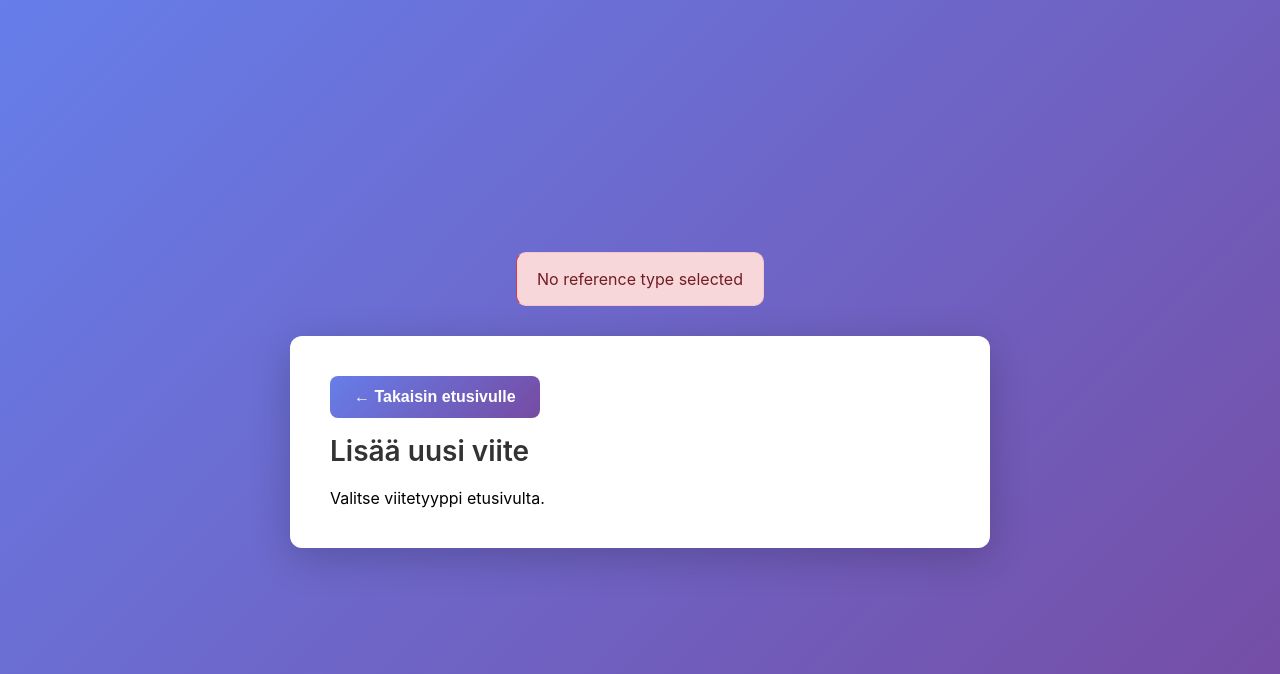
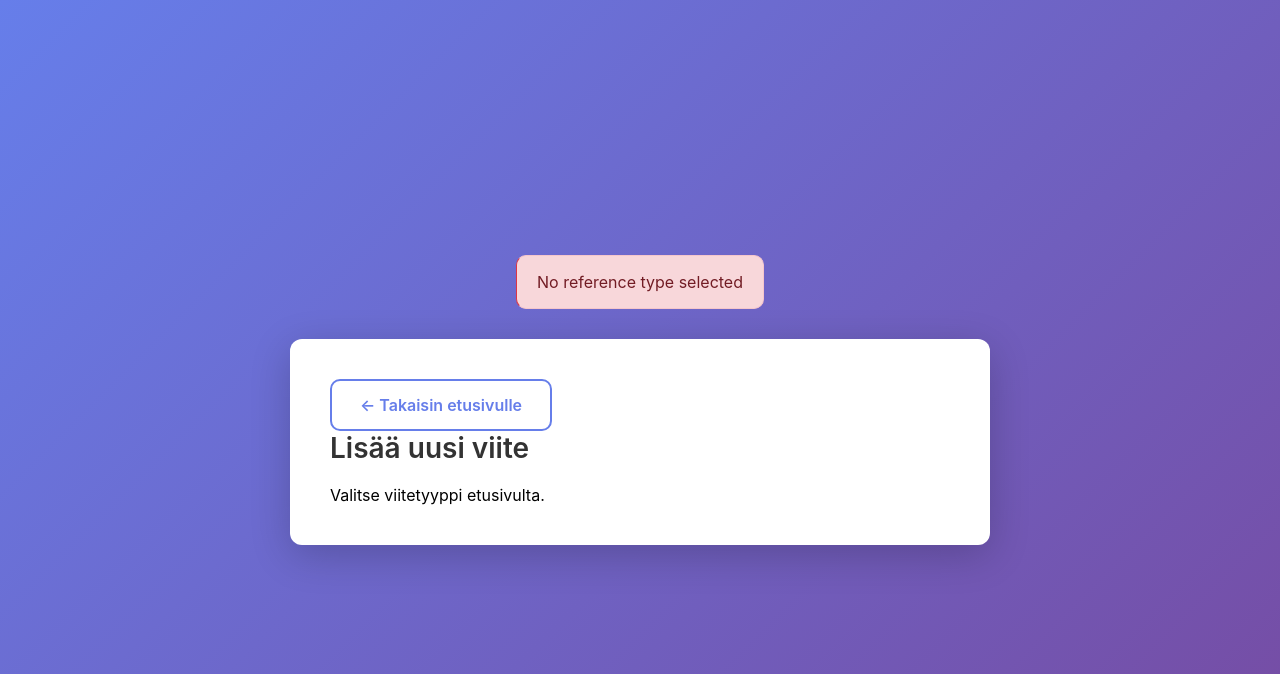
Before and after one commit to leevipun/outi-latex, a Flask app: page /add in a window 1280 px wide. Shown: the top 674 px of the page. Run offline with Flask 3, Linux system fonts and the light colour scheme.

Commit message:
Tidy up back-to-home

```diff
--- a/src/templates/add_reference.html
+++ b/src/templates/add_reference.html
@@ -19,11 +19,7 @@
         {% endif %}
     {% endwith %}
     <div class="container" id="add-reference-container">
-        <form action="/" method="get">
-            <button type="submit" class="button-primary" id="back-to-home" style="margin-bottom: 1em;">
-                ← Takaisin etusivulle
-            </button>
-        </form>
+        <a href="/" id="back-to-home" class="btn">← Takaisin etusivulle</a>
         <h1 id="add-reference-title">{% if pre_filled_values %}Tarkista ja täydennä haettuja tietoja{% else %}Lisää uusi viite{% endif %}</h1>
 
         {% if selected_type and fields %}
```
